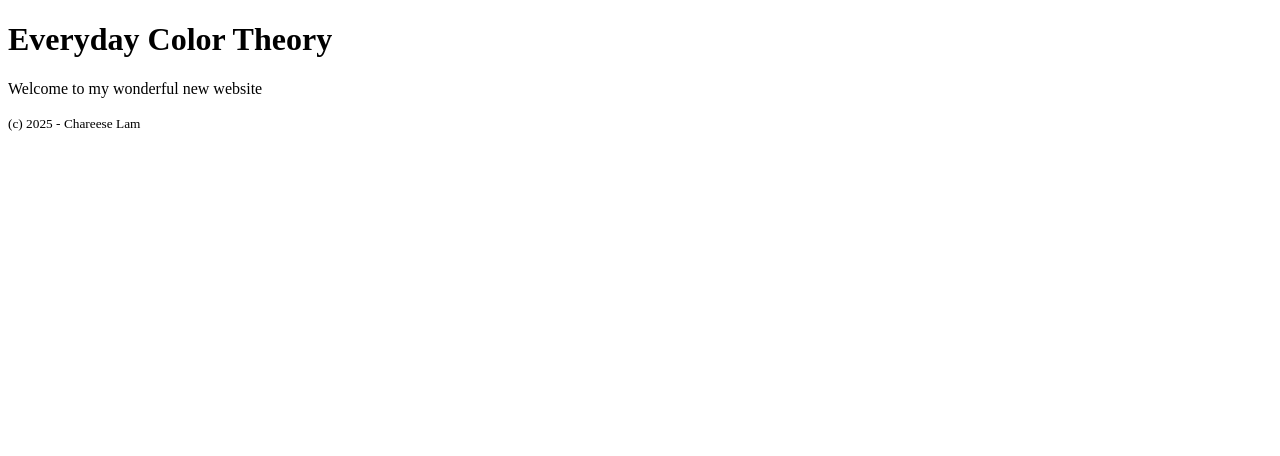
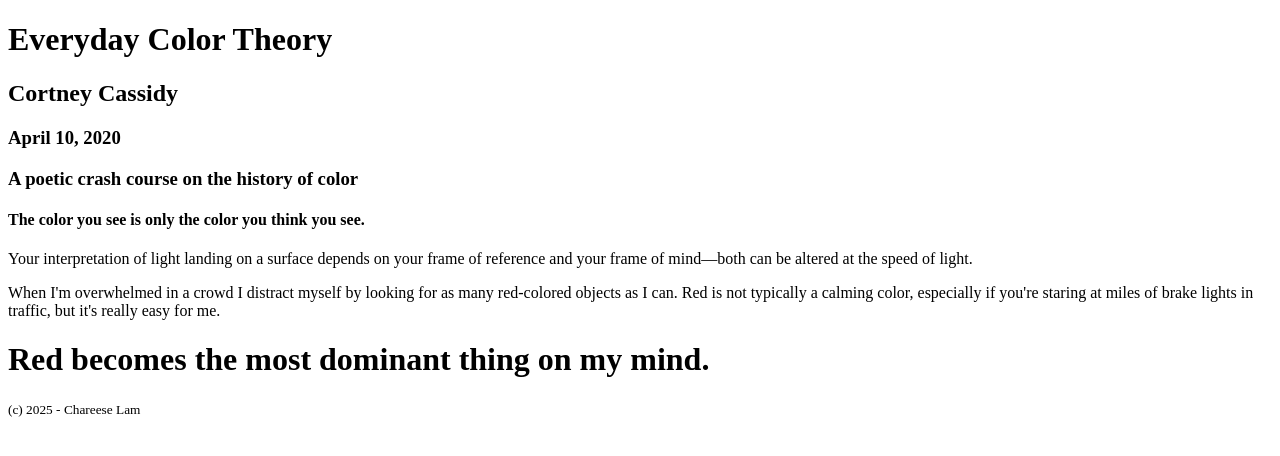
Before and after one commit to chareeselam/manuscript, a plain HTML site: page index.html in a window 1280 px wide. Drawn offline with Linux system fonts and the light colour scheme.

Commit message:
Update index.html

```diff
--- a/index.html
+++ b/index.html
@@ -6,13 +6,19 @@
     <body>
         <header>
             <h1>Everyday Color Theory</h1>
+            <h2>Cortney Cassidy</h2>
+            <h3>April 10, 2020</h3>
+            <h3>A poetic crash course on the history of color</h3>
             <nav>
                 <!-- TODO implement nav-->
             </nav>
         </header>
 
         <main>
-            <p>Welcome to my wonderful new website</p>
+            <h4>The color you see is only the color you think you see.</h4>
+            <p>Your interpretation of light landing on a surface depends on your frame of reference and your frame of mind—both can be altered at the speed of light.</p>
+            <p>When I'm overwhelmed in a crowd I distract myself by looking for as many red-colored objects as I can. Red is not typically a calming color, especially if you're staring at miles of brake lights in traffic, but it's really easy for me.</p>
+            <h1>Red becomes the most dominant thing on my mind.</h1>
         </main>
 
         <footer>
```
